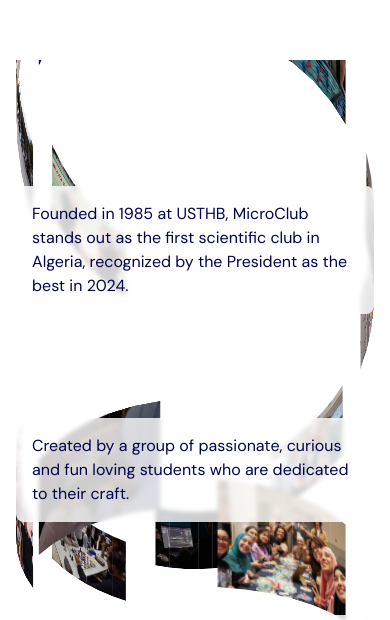
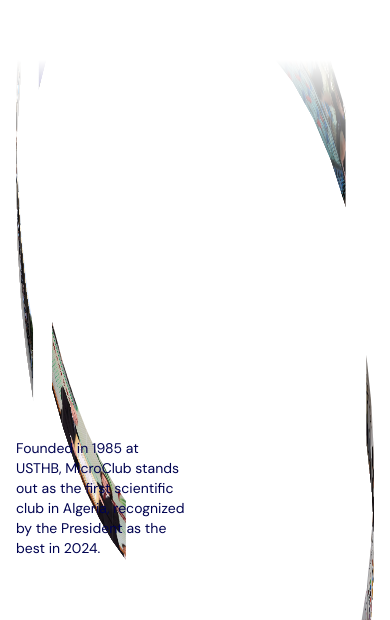
Before and after one commit to MicroClub-USTHB/mc-website, a Next.js app: page / in a window 390 px wide. Shown: the part 784-1404 px from the top of the page. Built offline with nearby package versions, Linux system fonts and the light colour scheme.

Commit message:
feat: make about us spiral responsive with fixed vertical spacing and edge fade

```diff
--- a/src/components/about/photo-spiral.tsx
+++ b/src/components/about/photo-spiral.tsx
@@ -2,15 +2,18 @@ import { SpiralScroll } from "@/components/about/spiral-scroll"
 import { ABOUT_PHOTOS } from "@/const/about"
 
 /**
- * Spiral geometry in px of the 1440px Figma frame, scaled by the `--u` length set by the section
- * (1px on desktop). One panel per photo, 3:2 like the photos so they are not stretched.
+ * Spiral geometry in px of the 1440px Figma frame. Horizontal sizes (panels, radius, perspective)
+ * are scaled by the `--u` length set by the section, so the spiral fits narrow screens. Vertical
+ * spacing is not: it keeps the clear sides tall enough for the paragraphs on phones too.
+ * One panel per photo, 3:2 like the photos so they are not stretched.
  */
 const PANEL_COUNT = ABOUT_PHOTOS.length
 const PANEL_WIDTH = 225
 const PANEL_HEIGHT = 150
 const RADIUS = 340
+const PERSPECTIVE = 1100
+/** Height of the slot of each panel (panel centered in it), in unscaled px. */
 const PITCH = 110
-const PERSPECTIVE = 1100
 /** Full turns from the top panel to the bottom one, and angle of the top panel (0 = facing). */
 const TURNS = 2
 const START_ANGLE = -30
@@ -25,9 +28,8 @@ const STRIPS = 6
 const ANGLE_STEP = (TURNS * 360) / (PANEL_COUNT - 1)
 const STRIP_WIDTH = PANEL_WIDTH / STRIPS
 const STRIP_ANGLE = (STRIP_WIDTH / RADIUS) * (180 / Math.PI)
-const SPIRAL_HEIGHT = (PANEL_COUNT - 1) * PITCH + PANEL_HEIGHT
 
-/** Length in Figma px, scaled with the section. */
+/** Horizontal length in Figma px, scaled with the section. */
 const u = (px: number) => `calc(var(--u) * ${px})`
 
 /**
@@ -36,14 +38,12 @@ const u = (px: number) => `calc(var(--u) * ${px})`
  * rotation at that moment is added. Paragraphs centered on it never sit over a photo while read.
  */
 export function spiralClearSide(side: "left" | "right", n: number) {
-  // Angle of the panels at the viewport center: START_ANGLE + winding * (y - PANEL_HEIGHT / 2)
-  // from the spiral, plus SCROLL_TURN * y / SPIRAL_HEIGHT from the scroll. Solved for y.
+  // At `slot` panel slots from the top, the panels face START_ANGLE + (slot - 0.5) * ANGLE_STEP and
+  // the scroll has turned them by SCROLL_TURN * slot / PANEL_COUNT. Solved for `slot`.
   const facing = side === "left" ? 90 : 270
-  const winding = ANGLE_STEP / PITCH
-  const y =
-    (facing + 360 * n - START_ANGLE + (winding * PANEL_HEIGHT) / 2) /
-    (winding + SCROLL_TURN / SPIRAL_HEIGHT)
-  return u(y)
+  const slot =
+    (facing + 360 * n - START_ANGLE + ANGLE_STEP / 2) / (ANGLE_STEP + SCROLL_TURN / PANEL_COUNT)
+  return `${slot * PITCH}px`
 }
 
 /**
@@ -55,7 +55,7 @@ export function PhotoSpiral({ className }: { className?: string }) {
     <SpiralScroll
       turn={SCROLL_TURN}
       className={className}
-      style={{ height: u(SPIRAL_HEIGHT), perspective: u(PERSPECTIVE) }}
+      style={{ height: PANEL_COUNT * PITCH, perspective: u(PERSPECTIVE) }}
     >
       {Array.from({ length: PANEL_COUNT }, (_, panel) =>
         Array.from({ length: STRIPS }, (_, strip) => (
@@ -73,7 +73,7 @@ function Strip({ panel, strip }: { panel: number; strip: number }) {
     <div
       className="absolute bg-foreground bg-no-repeat"
       style={{
-        top: u(panel * PITCH),
+        top: `calc(${(panel + 0.5) * PITCH}px - ${u(PANEL_HEIGHT / 2)})`,
         // 1px wider than the arc so neighbouring strips overlap without seams.
         width: u(STRIP_WIDTH + 1),
         height: u(PANEL_HEIGHT),
--- a/src/sections/about.tsx
+++ b/src/sections/about.tsx
@@ -4,17 +4,17 @@ import { SectionContainer } from "@/components/shared/section-container"
 import { ABOUT_PARAGRAPHS } from "@/const/about"
 import { cn } from "@/lib/utils"
 
+const LEFT = "left-4 sm:left-6 lg:left-28"
+const RIGHT = "right-4 text-right sm:right-6 lg:right-28"
+
 /**
  * Placement of each paragraph in the spiral's clear sides (Figma: left, right, left with 112px
- * side margins). Below `lg` they stack full width over the spiral on a blurred backdrop.
+ * side margins and these widths). Narrower screens give each one half the width.
  */
 const PARAGRAPH_LAYOUT = [
-  { top: spiralClearSide("left", 0), className: "lg:left-[calc(var(--u)*112)] lg:max-w-90" },
-  {
-    top: spiralClearSide("right", 0),
-    className: "lg:right-[calc(var(--u)*112)] lg:left-auto lg:max-w-86 lg:text-right",
-  },
-  { top: spiralClearSide("left", 1), className: "lg:left-[calc(var(--u)*112)] lg:max-w-125" },
+  { top: spiralClearSide("left", 0), className: cn(LEFT, "lg:max-w-90") },
+  { top: spiralClearSide("right", 0), className: cn(RIGHT, "lg:max-w-86") },
+  { top: spiralClearSide("left", 1), className: cn(LEFT, "lg:max-w-125") },
 ]
 
 /**
@@ -28,8 +28,13 @@ export function About() {
         About Us
       </h2>
 
-      {/* `--u`: one Figma px, scaled down with the viewport below the 1440px frame. */}
-      <div className="relative mx-auto max-w-site [--u:clamp(0.5px,calc(100vw/1440),1px)]">
+      {/*
+        `--u`: one horizontal Figma px, scaled down when the spiral (~740px wide) would not fit.
+        The padding leaves room for the nearest panels, which bulge past the spiral in perspective,
+        and the mask fades them out at the section edges.
+      */}
+      <div className="mx-auto max-w-site mask-[linear-gradient(to_bottom,transparent,black_8rem,black_calc(100%-8rem),transparent)] py-20 [--u:min(1px,calc(100vw/780))]">
+        <div className="relative">
           <PhotoSpiral />
 
           {ABOUT_PARAGRAPHS.map((paragraph, i) => (
@@ -37,14 +42,14 @@ export function About() {
               key={paragraph}
               text={paragraph}
               className={cn(
-              "absolute inset-x-4 -translate-y-1/2 rounded-lg bg-background/80 p-4 paragraph-md text-foreground backdrop-blur-sm sm:inset-x-6",
-              "lg:right-auto lg:rounded-none lg:bg-transparent lg:p-0 lg:backdrop-blur-none",
+                "absolute w-[calc(50%-1.5rem)] -translate-y-1/2 paragraph-sm text-foreground sm:paragraph-md",
                 PARAGRAPH_LAYOUT[i].className,
               )}
               style={{ top: PARAGRAPH_LAYOUT[i].top }}
             />
           ))}
         </div>
+      </div>
     </SectionContainer>
   )
 }
```
Lines whose indentation alone changed are shown as unchanged.
